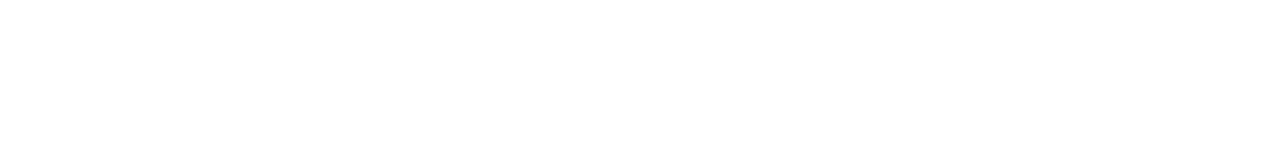
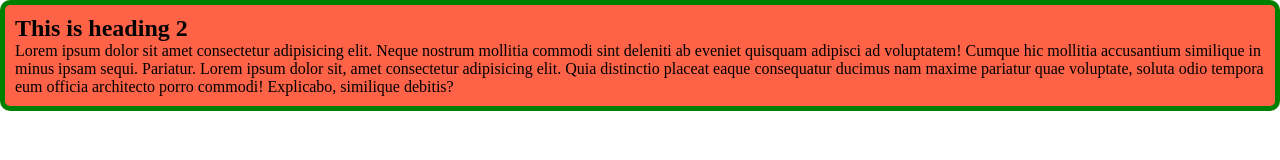
Before and after one commit to ahsanurk/html-repo, a plain HTML site: page indext.html in a window 1280 px wide. Drawn offline with Linux system fonts and the light colour scheme.

Commit message:
Added css and paragraph

```diff
--- a/indext.html
+++ b/indext.html
@@ -4,8 +4,12 @@
     <meta charset="UTF-8">
     <meta name="viewport" content="width=device-width, initial-scale=1.0">
     <title>HTML Repo for Practice</title>
+    <link rel="stylesheet" href="styles/style.css">
 </head>
 <body>
-
+    <div>
+        <h2>This is heading 2</h2>
+        <p>Lorem ipsum dolor sit amet consectetur adipisicing elit. Neque nostrum mollitia commodi sint deleniti ab eveniet quisquam adipisci ad voluptatem! Cumque hic mollitia accusantium similique in minus ipsam sequi. Pariatur. Lorem ipsum dolor sit, amet consectetur adipisicing elit. Quia distinctio placeat eaque consequatur ducimus nam maxime pariatur quae voluptate, soluta odio tempora eum officia architecto porro commodi! Explicabo, similique debitis?</p>
+    </div>
 </body>
 </html>
--- /dev/null
+++ b/styles/style.css
@@ -0,0 +1,9 @@
+*{
+    margin: 0;
+}
+div{
+    background-color: tomato;
+    padding: 10px;
+    border: 5px solid green;
+    border-radius: 10px;
+}
```
